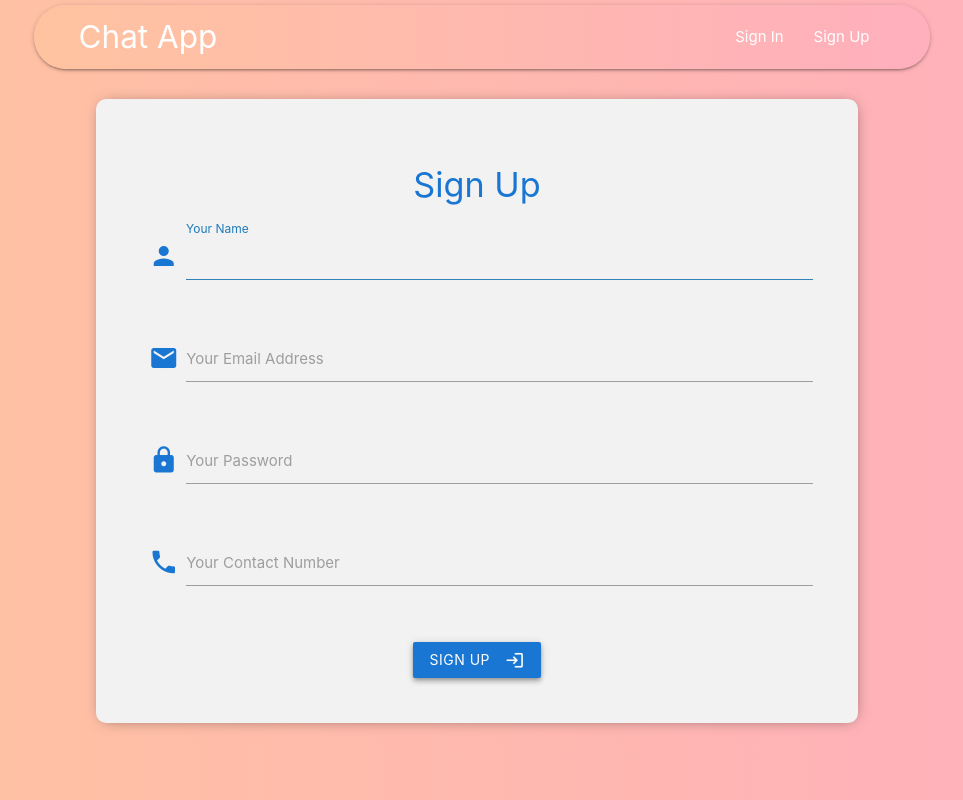
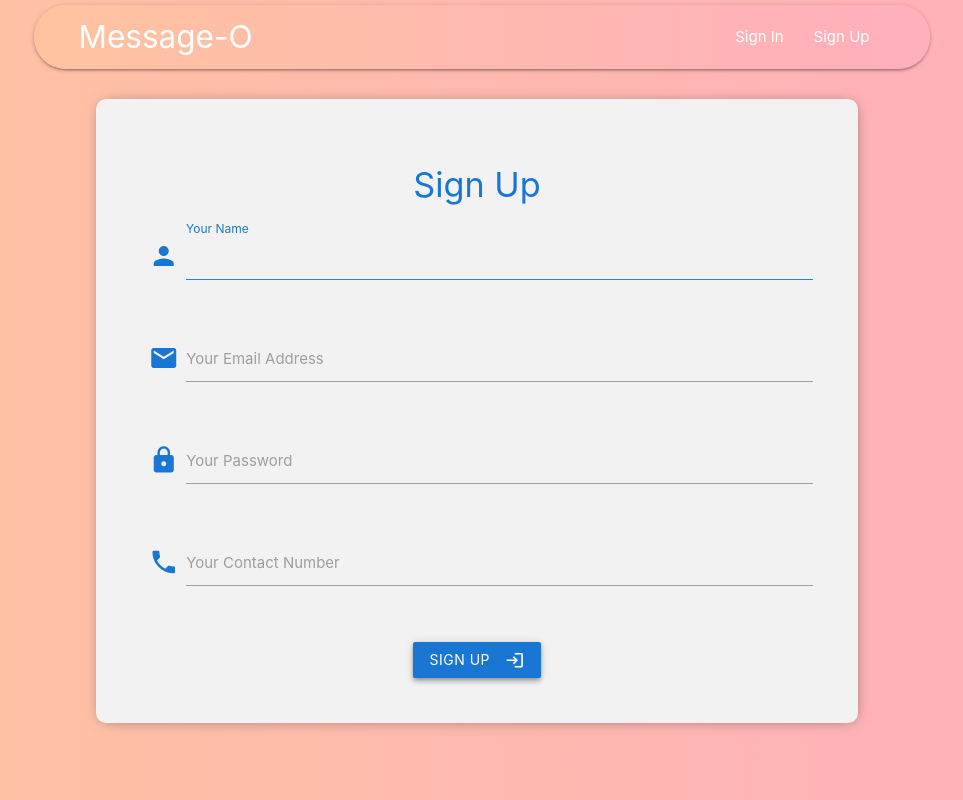
Before and after one commit to vivek-30/Message-O, a React app: page / in a window 1280 px wide. Shown: the whole page, without its empty margins (163-1126 px from the left). Built offline with nearby package versions, Linux system fonts and the light colour scheme.

Commit message:
changed App Name

```diff
--- a/public/index.html
+++ b/public/index.html
@@ -4,7 +4,7 @@
         <meta charset='utf-8' />
         <meta name='viewport' content='width=device-width, initial-scale=1' />
         <meta name="description" content="A Real Time Chat App With Many Interactive Features" />
-        <title>Chat App</title>
+        <title>Message-O</title>
         <link href="https://fonts.googleapis.com/icon?family=Material+Icons" rel="stylesheet">
     </head>
     <body>
--- a/src/components/authentication/NavBar.js
+++ b/src/components/authentication/NavBar.js
@@ -5,7 +5,7 @@ const NavBar = () => {
     return (
         <nav>
             <div className="nav-wrapper">
-                <NavLink to="/" className="brand-logo left">Chat App</NavLink>
+                <NavLink to="/" className="brand-logo left">Message-O</NavLink>
                 <ul className="right">
                     <li><Link to="/SignIn">Sign In</Link></li>
                     <li><Link to="/SignUp">Sign Up</Link></li>
```
Also changed, not shown: package.json (+7 -4 lines).
